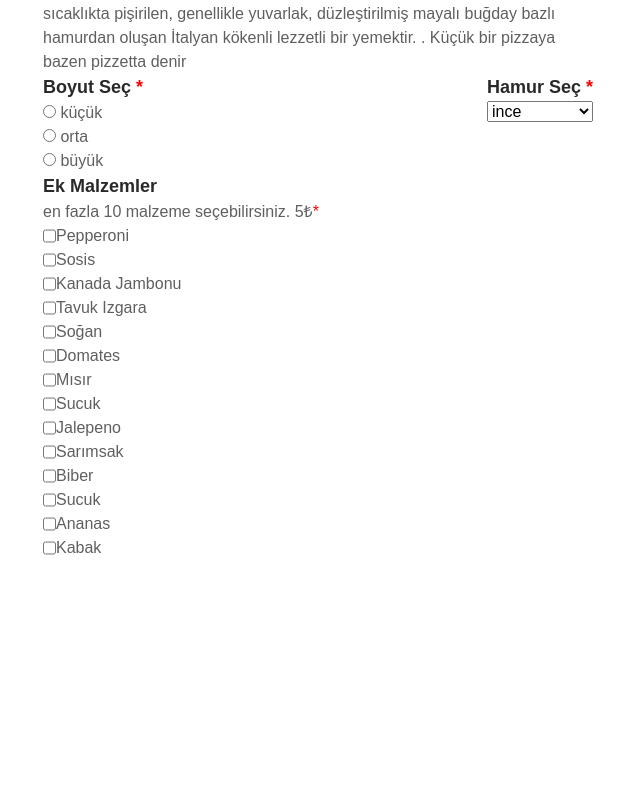
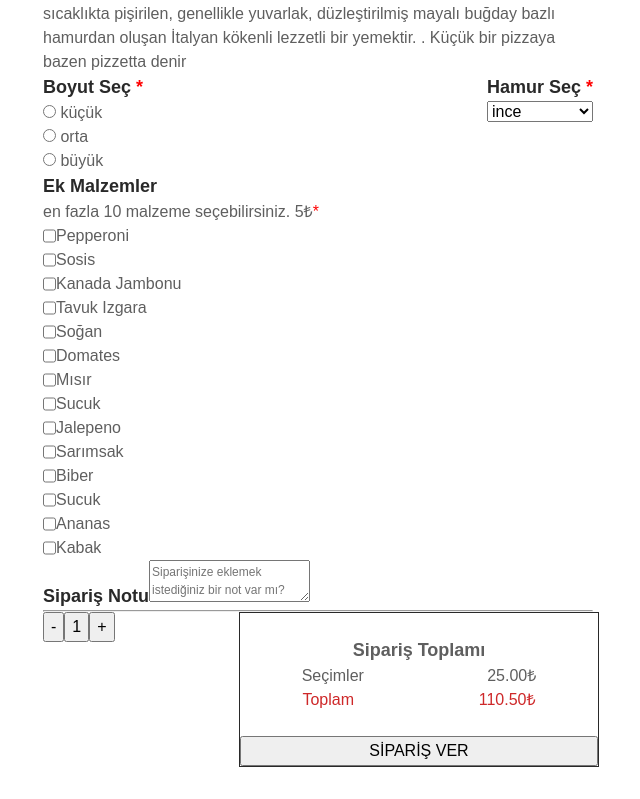
Before and after one commit to tarikcolakel/s8-pizza, a React (Vite) app: page / in a window 1280 px wide. Shown: the part 318-1117 px from the top of the page, without its empty margins (322-962 px from the left). Before the commit the page ends 910 px from the top, so only its background shows below. Built offline with nearby package versions, Linux system fonts and the light colour scheme.

Commit message:
sipariş toplam bölümü statik olarak yapıldı

```diff
--- a/src/App.jsx
+++ b/src/App.jsx
@@ -43,14 +43,14 @@ function App() {
 
     <div className='light-grey '>
       {/* kırmızı alan............................................ */}
-      <header className=" kirmiziBack">
+      <header className=" Red-Back">
         <div className="just-item-center bej satisfy bold">
         <h1 className='bold font-30 padding-m'>Teknolojik Yemekler</h1>
         </div>
 
         <div className='center max-width font-12 barlow padding-s'>
-          <button className="kirmiziBack bej no-border">Anasayfa</button>
-          <button className="kirmiziBack bej no-border">Sipariş Oluştur</button>
+          <button className="Red-Back bej no-border">Anasayfa</button>
+          <button className="Red-Back bej no-border">Sipariş Oluştur</button>
         </div>
       </header>
 
@@ -109,6 +109,42 @@ function App() {
           })}
         </form>
       </div>
+      {/*sipariş notu */}
+      <footer>
+        <div className=' flex column between'>
+      <FormGroup >
+            <Label className='dark-grey bold font-18'>Sipariş Notu</Label>
+            <Input className="font-12" name="not" type="textarea" placeholder='Siparişinize eklemek istediğiniz bir not var mı?'/>
+        </FormGroup>
+      </div>
+      <hr></hr>
+
+          <div className='flex gap-s between'>
+            <ButtonGroup className='max-height btn-min-width'>
+              <Button color="warning">-</Button>
+              <Button color="link">1</Button>
+              <Button color="warning">+</Button>
+          </ButtonGroup>
+
+            <div className='flex column border min-width'>
+              <div className='padding-m'>
+                <h2 className='font-18 bold text-center'>Sipariş Toplamı</h2>
+                <div className="flex around ">
+              <p>Seçimler</p>
+                  <p>25.00₺</p>
+            </div>
+
+                <div className='red flex around'>
+              <p>Toplam</p>
+                  <p>110.50₺</p>
+                </div>
+              </div>
+              <Button color="warning">SİPARİŞ VER</Button>
+            </div>
+          </div>
+
+      </footer>
+
 
 
       </main>
--- a/src/index.css
+++ b/src/index.css
@@ -96,10 +96,10 @@
   color:#FDC913;
 }
 
-.kirmiziBack {
+.Red-Back {
   background-color:#CE2829 ;
 }
-.kirmizi {
+.red {
   color:#CE2829
 }
 
```
